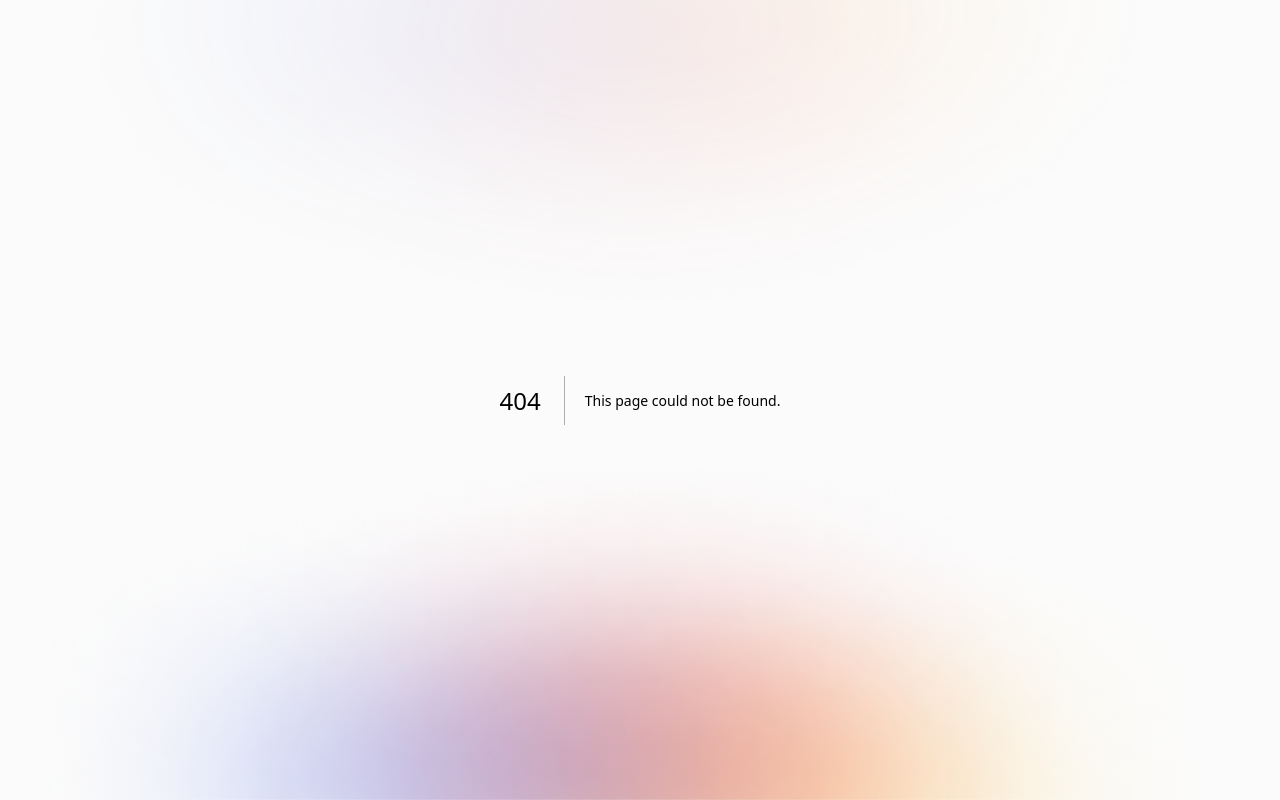
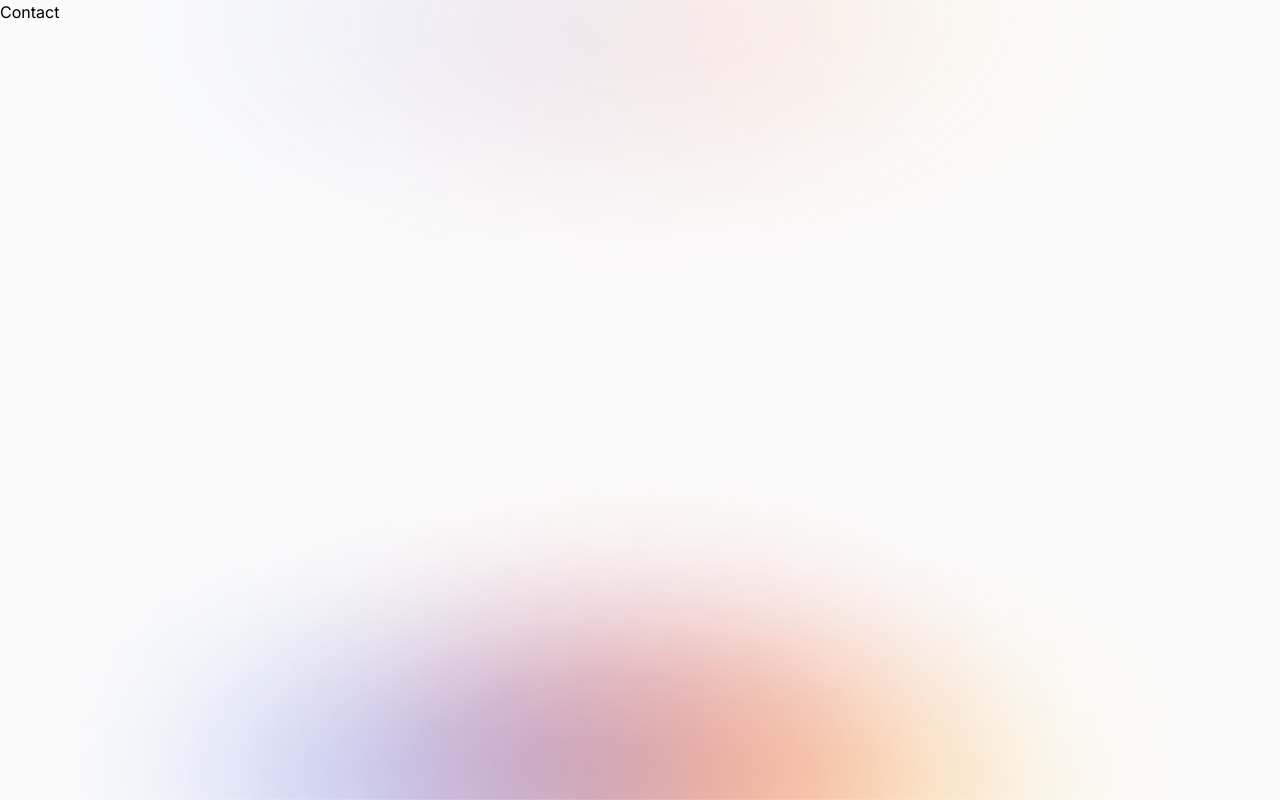
Before and after one commit to tnowad/tnowad.github.io, a Next.js app: page /contact in a window 1280 px wide. Before the commit this address had no page. Built offline with nearby package versions, Linux system fonts and the light colour scheme.

Commit message:
feat(page): add Contact page

```diff
--- /dev/null
+++ b/src/app/contact/page.tsx
@@ -0,0 +1,3 @@
+export default function Contact() {
+  return <div>Contact</div>;
+}
```
